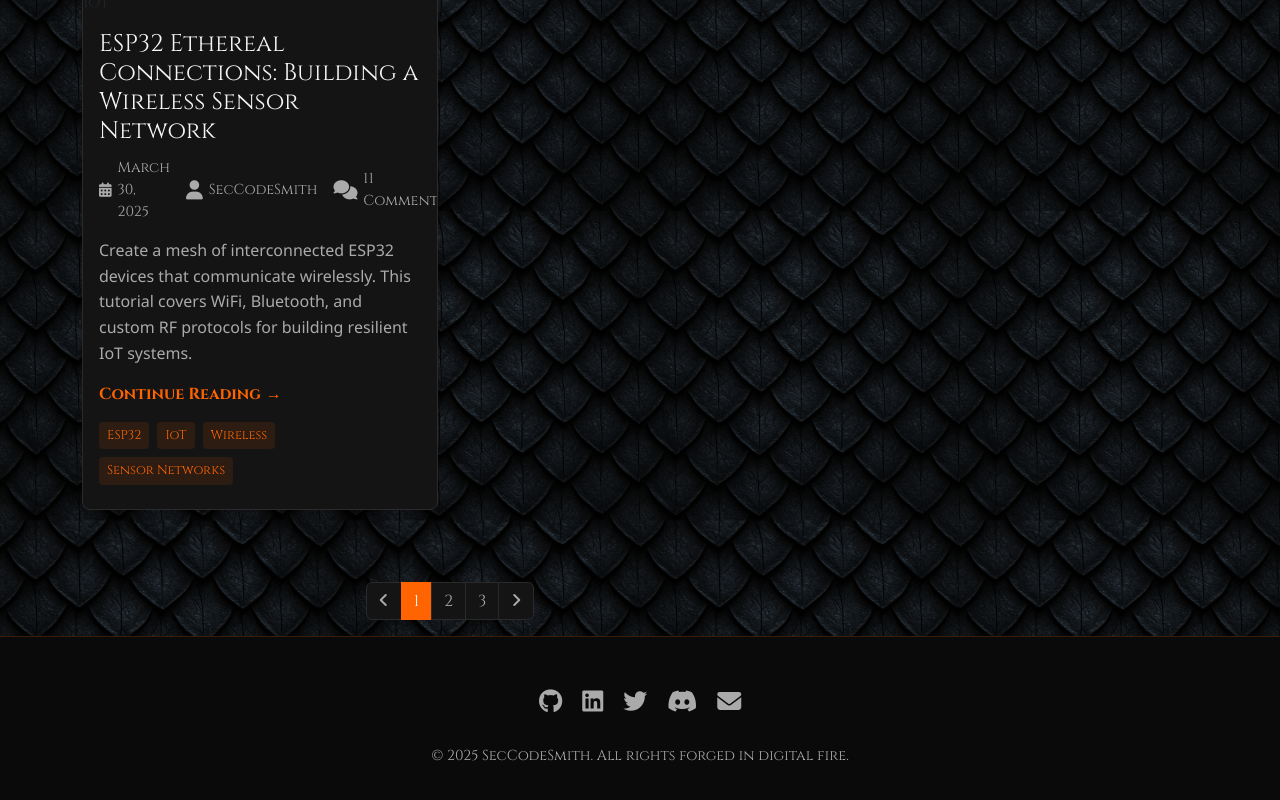
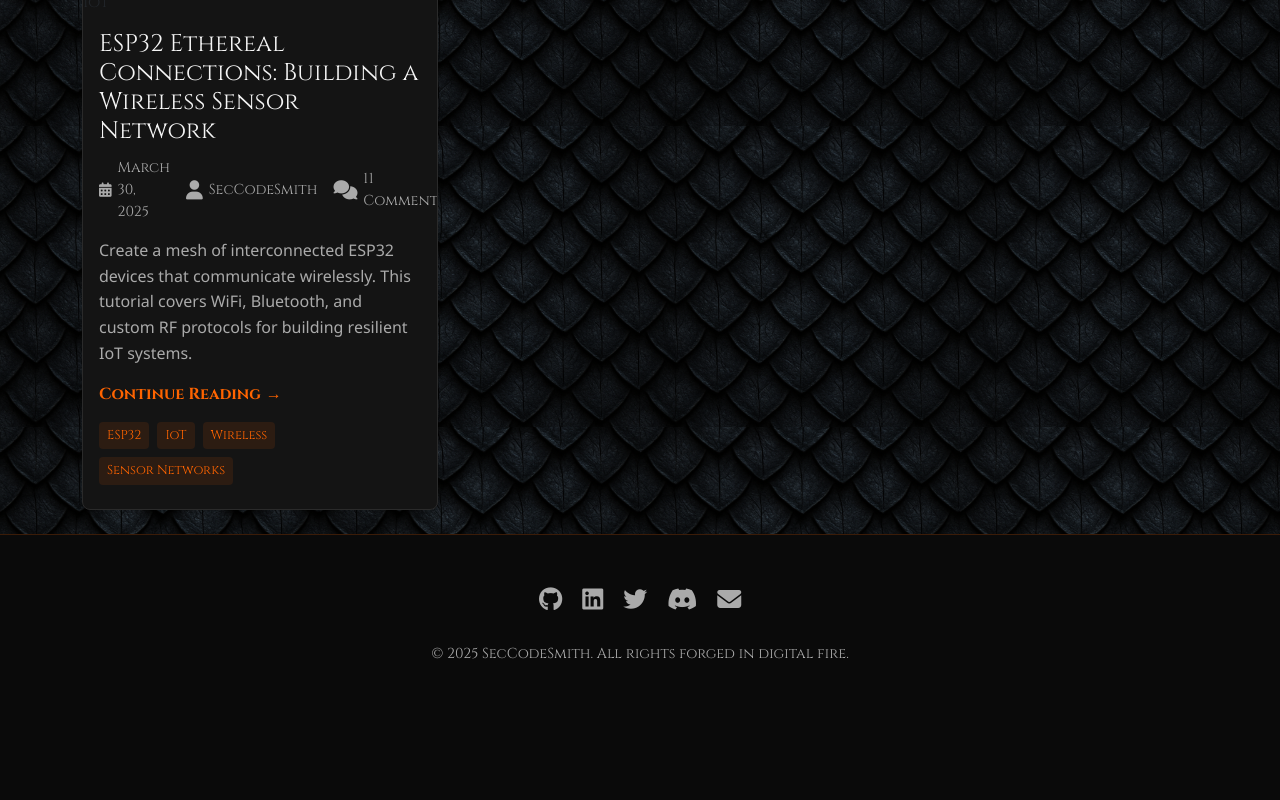
Before and after one commit to SecCodeSmith/SecCodeSmith-frontend, a React (Vite) app: page /blog in a window 1280 px wide. Shown: the part 2883-3683 px from the top of the page. After the commit the page ends 3611 px from the top, so only its background shows below. Built offline with nearby package versions, Linux system fonts and the light colour scheme.

Commit message:
feat: add pagination functionality to Blog component and add function to automatic hide / show next previoce button

```diff
--- a/src/pages/Blog.tsx
+++ b/src/pages/Blog.tsx
@@ -7,6 +7,7 @@ import style from '@styles/Blog.module.scss';
 
 export const Blog = () => {
   const [searchQuery, setSearchQuery] = useState('');
+  const [currentPage, setCurrentPage] = useState(1);
 
   const filteredPosts = searchQuery
     ? blogPostsData.filter(post =>
@@ -15,6 +16,8 @@ export const Blog = () => {
         post.tags.some(tag => tag.toLowerCase().includes(searchQuery.toLowerCase()))
       )
     : blogPostsData;
+
+    const filteredPostPageCount = Math.ceil(filteredPosts.length / 6);
 
   const featuredPost = blogPostsData.find(post => post.featured);
 
@@ -67,22 +70,25 @@ export const Blog = () => {
               </div>
             )}
 
-            {filteredPosts.length > 0 && (
+            {filteredPostPageCount > 1 && (
               <nav className="mt-5" aria-label="Blog pagination">
                 <ul className="pagination justify-content-center">
-                  <li className={`page-item ${style.pageItem}`}>
+                  {(currentPage > 1) && ( <li className={`page-item ${style.pageItem}`}>
                     <a className={`page-link ${style.pageLink}`} href="#" aria-label="Previous">
                       <i className="fas fa-angle-left"></i>
                     </a>
-                  </li>
-                  <li className={`page-item ${style.pageItem} ${style.active}`}><a className={`page-link ${style.pageLink}`} href="#">1</a></li>
-                  <li className={`page-item ${style.pageItem}`}><a className={`page-link ${style.pageLink}`} href="#">2</a></li>
-                  <li className={`page-item ${style.pageItem}`}><a className={`page-link ${style.pageLink}`} href="#">3</a></li>
-                  <li className={`page-item ${style.pageItem}`}>
+                  </li>)}
+
+                  {Array.from({ length: filteredPostPageCount }, (_, index) => (
+                    <li className={`page-item ${style.pageItem}`} key={index}>
+                      <a className={`page-link ${style.pageLink}`} href="#">{index + 1}</a>
+                    </li>
+                  ))}
+                  {(currentPage < filteredPostPageCount) && ( <li className={`page-item ${style.pageItem}`}>
                     <a className={`page-link ${style.pageLink}`} href="#" aria-label="Next">
                       <i className="fas fa-angle-right"></i>
                     </a>
-                  </li>
+                  </li>)}
                 </ul>
               </nav>
             )}
```
